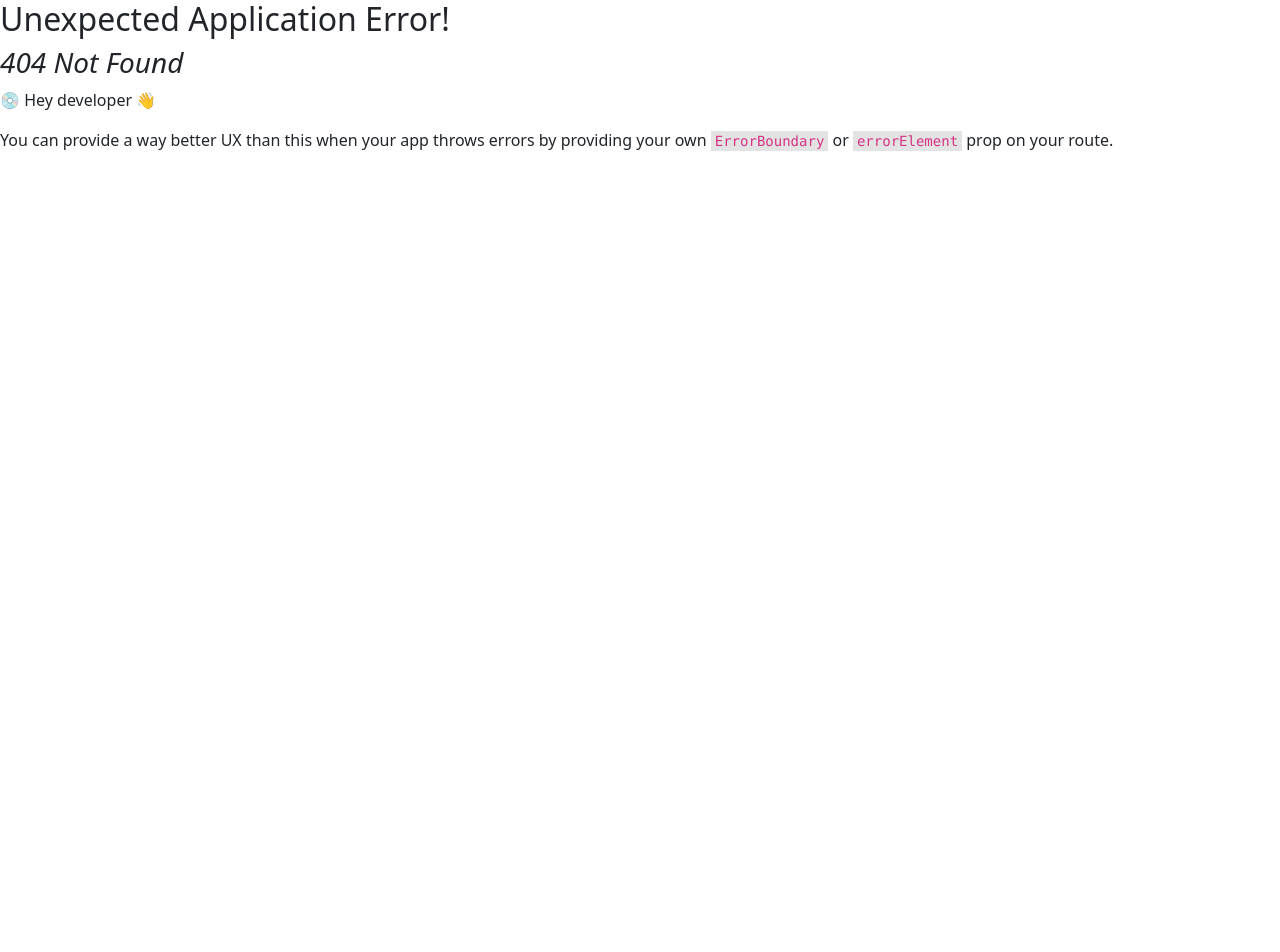
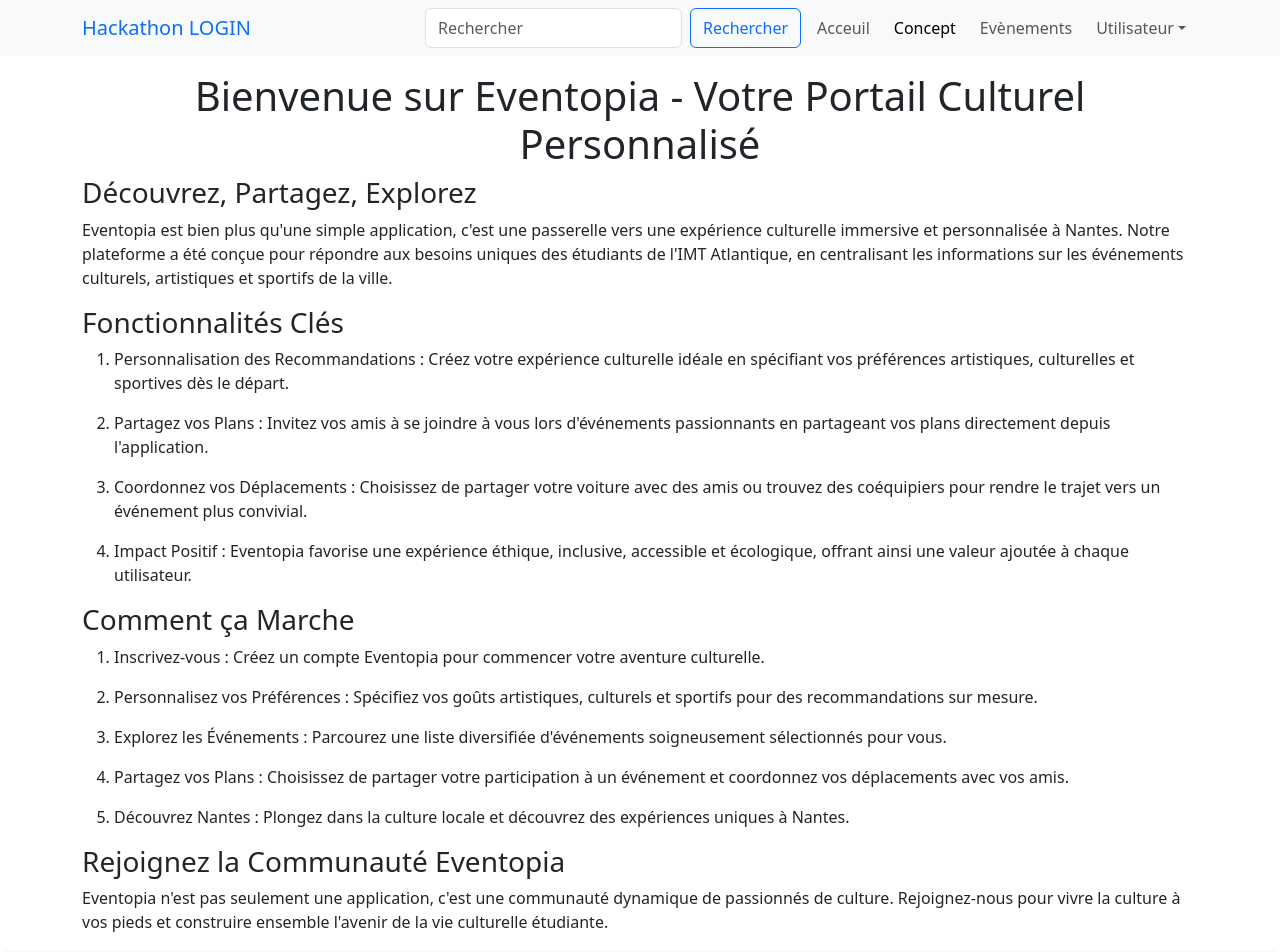
Before and after one commit to fyras19/hackathon-login, a React (Vite) app: page /concept in a window 1280 px wide. Before the commit this address had no page. Shown: the top 952 px of the page. Before the commit the page ends 800 px from the top, so only its background shows below. Built offline with nearby package versions, Linux system fonts and the light colour scheme.

Commit message:
add: concept page

```diff
--- a/src/components/events/EventDetail.tsx
+++ b/src/components/events/EventDetail.tsx
@@ -26,6 +26,11 @@ export default function EventDetail({ event }: EventDetailProps) {
       <Button onClick={handleShow} disabled={!isAuthenticated}>
         Je participe
       </Button>
+      {
+        !isAuthenticated && <p>
+          Connectez-vous pour marquer votre participation
+        </p>
+      }
       <EventParticipationModal
         show={show}
         handleClose={handleClose}
--- a/src/components/navbar/CustomNavbar.tsx
+++ b/src/components/navbar/CustomNavbar.tsx
@@ -38,7 +38,7 @@ const CustomNavbar = () => {
             <NavLink className="mx-1 nav-link" to={"/"}>
               Acceuil
             </NavLink>
-            <NavLink className="mx-1 nav-link" to={"/aboutus"}>
+            <NavLink className="mx-1 nav-link" to={"/concept"}>
               Concept
             </NavLink>
             <NavLink className="mx-1 nav-link" to={"/events"}>
@@ -49,10 +49,14 @@ const CustomNavbar = () => {
               title={isAuthenticated ? username : "Utilisateur"}
               id="navbarScrollingDropdown"
             >
-              <NavDropdown.Item onClick={() => navigate("/myevents")}>
-                Mes évènements
-              </NavDropdown.Item>
-              <NavDropdown.Divider />
+              {isAuthenticated && (
+                <>
+                  <NavDropdown.Item onClick={() => navigate("/myevents")}>
+                    Mes évènements
+                  </NavDropdown.Item>
+                  <NavDropdown.Divider />
+                </>
+              )}
               {!isAuthenticated && (
                 <>
                   <NavDropdown.Item onClick={() => navigate("/login")}>
--- a/src/main.tsx
+++ b/src/main.tsx
@@ -9,6 +9,7 @@ import EventsPage from "./pages/EventsPage.tsx";
 import EventPage from "./pages/EventPage.tsx";
 import LoginPage from "./pages/LoginPage.tsx";
 import RegisterPage from "./pages/RegisterPage.tsx";
+import ConceptPage from "./pages/ConceptPage.tsx";
 
 const router = createBrowserRouter([
   {
@@ -16,12 +17,8 @@ const router = createBrowserRouter([
     element: <App />,
     children: [
       {
-        path: "aboutus",
-        element: (
-          <>
-            <h1>About us</h1>
-          </>
-        ),
+        path: "concept",
+        element: <ConceptPage />,
       },
       {
         path: "/",
--- /dev/null
+++ b/src/pages/ConceptPage.tsx
@@ -0,0 +1,88 @@
+export default function ConceptPage() {
+  return (
+    <div className="my-3">
+      <h1 className="text-center">Bienvenue sur Eventopia - Votre Portail Culturel Personnalisé</h1>
+      <h3>Découvrez, Partagez, Explorez</h3>
+      <p>
+        Eventopia est bien plus qu'une simple application, c'est une passerelle
+        vers une expérience culturelle immersive et personnalisée à Nantes.
+        Notre plateforme a été conçue pour répondre aux besoins uniques des
+        étudiants de l'IMT Atlantique, en centralisant les informations sur les
+        événements culturels, artistiques et sportifs de la ville.
+      </p>
+      <h3>Fonctionnalités Clés</h3>
+      <ol>
+        <li>
+          <p>
+            Personnalisation des Recommandations : Créez votre expérience
+            culturelle idéale en spécifiant vos préférences artistiques,
+            culturelles et sportives dès le départ.
+          </p>
+        </li>
+        <li>
+          <p>
+            Partagez vos Plans : Invitez vos amis à se joindre à vous lors
+            d'événements passionnants en partageant vos plans directement depuis
+            l'application.
+          </p>
+        </li>
+        <li>
+          <p>
+            Coordonnez vos Déplacements : Choisissez de partager votre voiture
+            avec des amis ou trouvez des coéquipiers pour rendre le trajet vers
+            un événement plus convivial.
+          </p>
+        </li>
+        <li>
+          <p>
+            Impact Positif : Eventopia favorise une expérience éthique,
+            inclusive, accessible et écologique, offrant ainsi une valeur
+            ajoutée à chaque utilisateur.
+          </p>
+        </li>
+      </ol>
+      <h3>Comment ça Marche</h3>
+      <ol>
+        <li>
+          <p>
+            Inscrivez-vous : Créez un compte Eventopia pour commencer votre
+            aventure culturelle.
+          </p>
+        </li>
+        <li>
+          <p>
+            Personnalisez vos Préférences : Spécifiez vos goûts artistiques,
+            culturels et sportifs pour des recommandations sur mesure.
+          </p>
+        </li>
+        <li>
+          <p>
+            {" "}
+            Explorez les Événements : Parcourez une liste diversifiée
+            d'événements soigneusement sélectionnés pour vous.
+          </p>
+        </li>
+        <li>
+          <p>
+            {" "}
+            Partagez vos Plans : Choisissez de partager votre participation à un
+            événement et coordonnez vos déplacements avec vos amis.
+          </p>
+        </li>
+        <li>
+          <p>
+            Découvrez Nantes : Plongez dans la culture locale et découvrez des
+            expériences uniques à Nantes.
+          </p>
+        </li>
+      </ol>
+      <h3>Rejoignez la Communauté Eventopia</h3>
+      <p>
+        Eventopia n'est pas seulement une application, c'est une communauté
+        dynamique de passionnés de culture. Rejoignez-nous pour vivre la culture
+        à vos pieds et construire ensemble l'avenir de la vie culturelle
+        étudiante.
+      </p>
+    </div>
+  );
+}
```
